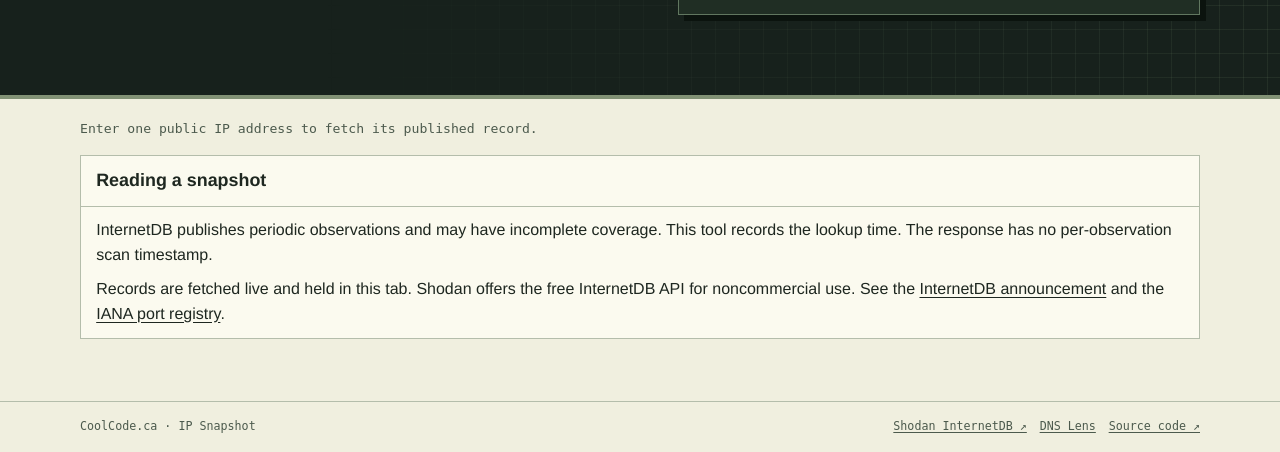
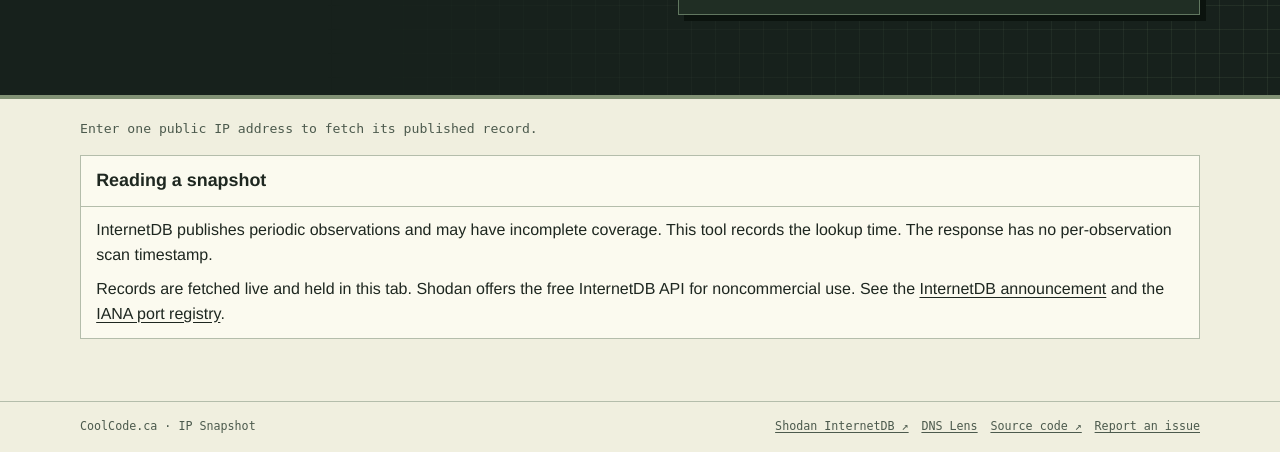
Before and after one commit to jsdyer/ipsnapshot, a plain HTML site: page web/index.html in a window 1280 px wide. Shown: the part 348-800 px from the top of the page. Drawn offline with Linux system fonts and the light colour scheme.

Commit message:
Add a tool-specific issue link and count aggregate page visits

```diff
--- a/web/index.html
+++ b/web/index.html
@@ -10,6 +10,7 @@
 <link rel="icon" href="data:,">
 <link rel="stylesheet" href="./style.css">
 <script type="module" src="./app.mjs"></script>
+<script defer src="/assets/tool-metrics.js" referrerpolicy="no-referrer"></script>
 </head>
 <body>
 <a class="skip" href="#main">Skip to lookup</a>
@@ -52,5 +53,5 @@
   </section>
 </div>
 </main>
-<footer class="footer"><div class="wrap"><span>CoolCode.ca · IP Snapshot</span><nav aria-label="Sources"><a href="https://internetdb.shodan.io/">Shodan InternetDB ↗</a><a href="https://coolcode.ca/dnslens/">DNS Lens</a><a href="https://github.com/jsdyer/ipsnapshot">Source code ↗</a></nav></div></footer>
+<footer class="footer"><div class="wrap"><span>CoolCode.ca · IP Snapshot</span><nav aria-label="Sources"><a href="https://internetdb.shodan.io/">Shodan InternetDB ↗</a><a href="https://coolcode.ca/dnslens/">DNS Lens</a><a href="https://github.com/jsdyer/ipsnapshot">Source code ↗</a> <a href="https://coolcode.ca/report/?tool=ipsnapshot" referrerpolicy="no-referrer">Report an issue</a></nav></div></footer>
 </body></html>
```
